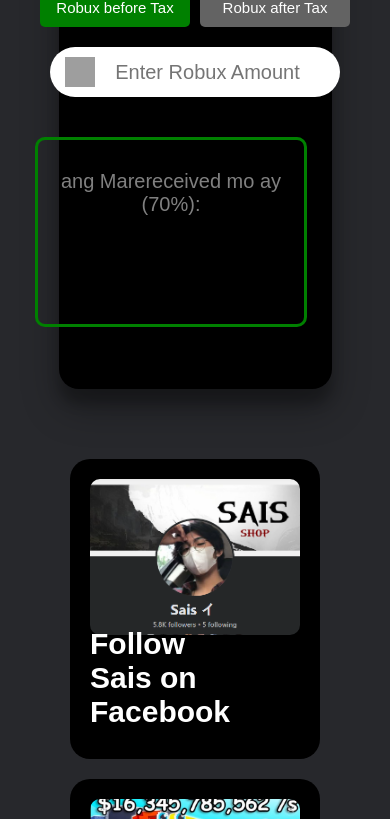
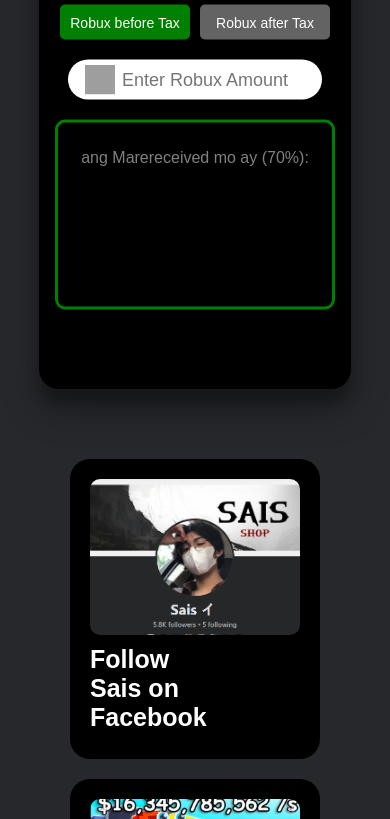
Before and after one commit to Herschelle1011/RobuxCalculator, a plain HTML site: page index.html in a window 390 px wide. Shown: the part 371-1190 px from the top of the page. Drawn offline with Linux system fonts and the light colour scheme; grey boxes are pictures that could not be loaded.

Commit message:
responsive for small phones

```diff
--- a/javascript.js
+++ b/javascript.js
@@ -16,6 +16,5 @@ if( value < 0){
     return;
   }
 
-
 robuxBeforeTax.textContent = InputFormatted;
   };
--- a/stylesheet.css
+++ b/stylesheet.css
@@ -429,15 +429,59 @@ input{
 .text2{
        font-size: 20px;
     bottom: 10px;
-    color: black !important;
+    color: white !important;
 }
 
 }
 
 
-@media (max-width:1046px    ) {
+@media (max-width:414px    ) {
     .robuxTaxCalculator{
-    width: 70%;
+    width: 80%;
     align-items: center;
 }
+
+button{
+    width: 130px;
+    height: 35px;
+    font-size: 14px;
 }
+
+input{
+    width: 254px;
+    height: 40px;
+    font-size: 18px;
+    text-align: center;
+    display: block;
+    margin: 0 auto;
+    padding: 10px 15px 10px 50px; /* space for the icon */
+}
+
+.robux-image{
+      position: absolute;
+    left: 30px;
+    top: 5px;
+
+    width: 30px;
+    height: 30px;
+}
+
+
+.resultBox{
+    width: 100%
+}
+p{
+    font-size: 16px;
+}
+.ResultRbx{
+    font-size: 30px;
+}
+.text2{
+    font-size: 35px;
+}
+.text1{
+    font-size: 25px;
+}
+
+
+}
```
